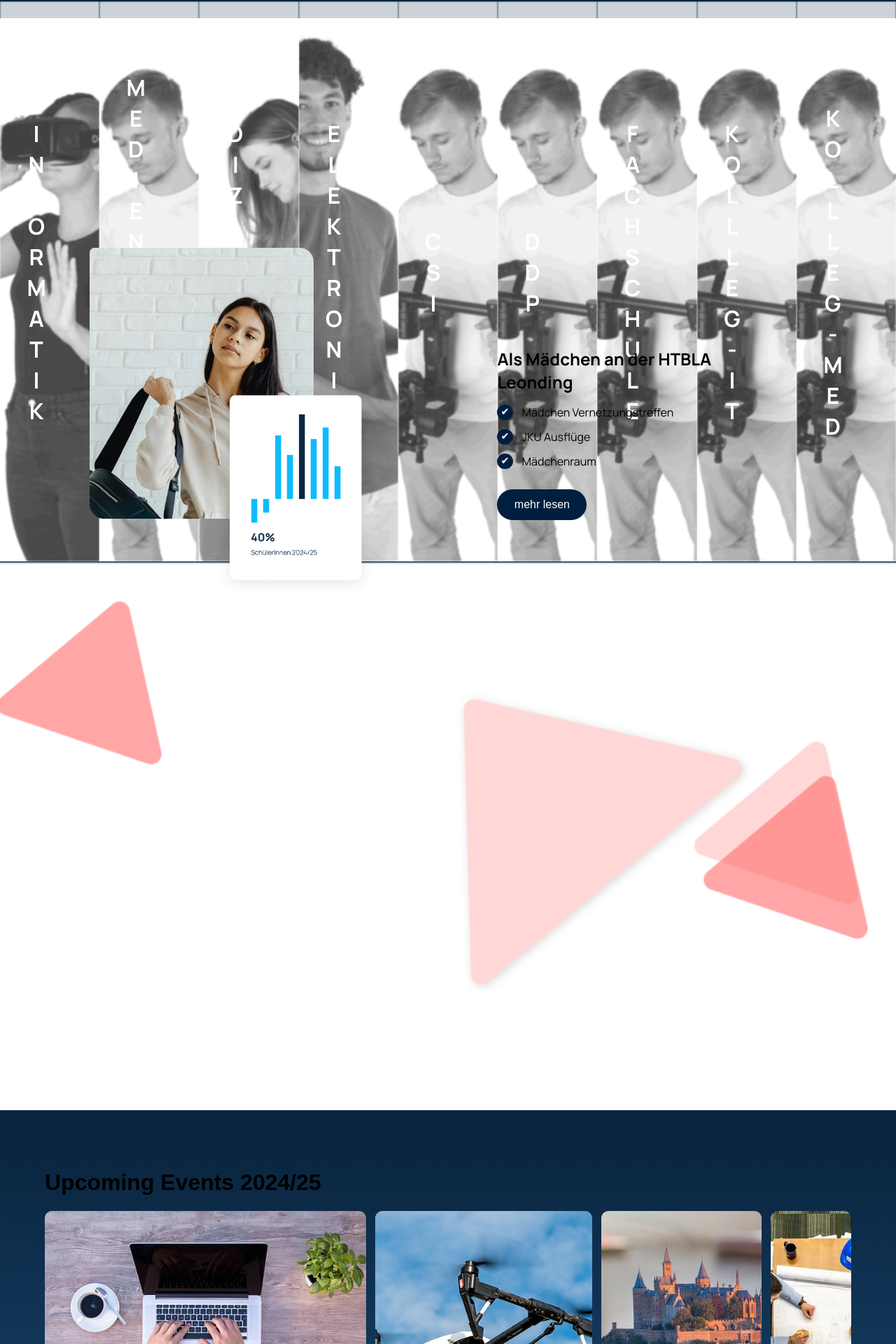
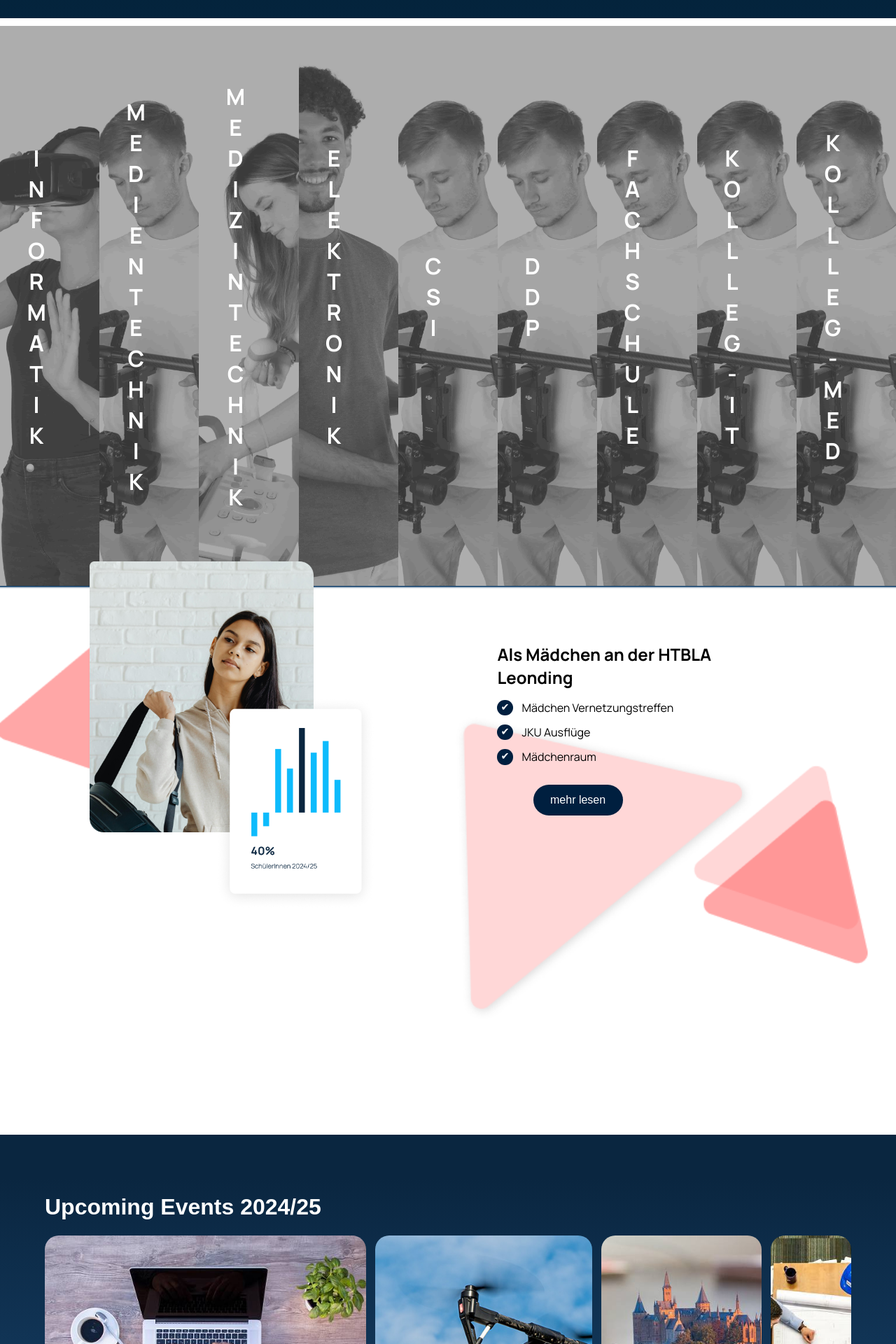
Before and after one commit to 2426-itp-AHITM/edusphere, a PHP site: page / in a window 1280 px wide; the page is wider, and only the part inside the window is pictured. Shown: the part 1566-3486 px from the top of that part at 70% size. Run offline with PHP 8.4, Linux system fonts and the light colour scheme.

Commit message:
index.htmll

```diff
--- a/HTML/Umsetzung_Lien/Homepage/index.html
+++ b/HTML/Umsetzung_Lien/Homepage/index.html
@@ -40,15 +40,7 @@
             <option value="2002">2022</option>
         </select></div>
         <div id="container1">
-            <div id="statsTri1">
-                <img src="../img/triangle1.png" alt="">
-            </div>
-            <div id="statsTri2">
-                <img src="../img/triangle2.png" alt="">
-            </div>
-            <div id="statsTri3">
-                <img src="../img/triangle3.png" alt="">
-            </div>
+
             <div class="stats">
                 <div class="bar bar1">
                     <span>1000+<br>Schüler</span>
@@ -85,9 +77,6 @@
     <div id="allDept">
         <div class="dept">
             <img class="bgImg" src="./img/RollUP_Bilder_komprimiert/RollUP_Bilder_komprimiert/Informatik_Kopie-min.jpg" alt="">
-            <div class="effect3d">
-                <img src="./img//laptop.png" alt="">
-            </div>
 
             <a href="./ddp/ddp.html"><h2 class="deptText">
                 <span>I</span>
--- a/HTML/Umsetzung_Lien/Homepage/sytelIndex.css
+++ b/HTML/Umsetzung_Lien/Homepage/sytelIndex.css
@@ -84,7 +84,6 @@ header nav ul li a {
 #allDept {
     display: flex;
     width: 100vw;
-    margin-top: -2vw;
 }
 
 .dept {
@@ -98,14 +97,15 @@ header nav ul li a {
 
 .dept img {
     width: 100%;
-    height: 100%;
+    height: 110vh;
     object-fit: cover;
     cursor: pointer;
     opacity: 0.8;
+}
 
-}
 .dept .bgImg{
     filter: blur(1.2px);
+    filter: brightness(60%);
 }
 .dept:hover {
     flex: 3;
@@ -196,7 +201,7 @@ header nav ul li a {
     display: flex;
     flex-wrap: wrap;
     justify-content: space-around;
-    margin-top: 40px;
+    margin-top: 75px;
 }
 
 .header {
@@ -264,7 +279,7 @@ p {
 #girls #caro {
     width: 25vw;
     margin-left: 10vw;
-    top: 150vw;
+    top: 185vw;
     position: absolute;
 }
 
@@ -278,14 +293,14 @@ p {
 #girls #scaleGirl {
     width: 18vw;
     margin-left: 24vw;
-    top: 165vw;
+    top: 200vw;
     position: absolute;
 }
 
 #girlsL {
     width: 25vw;
     padding: 2rem;
-    top: 157vw;
+    top: 190vw;
     margin-left: 53vw;
     position: absolute;
 }
@@ -870,16 +894,17 @@ footer {
     height: 100%;
     width: 100%;
     object-fit: cover;
-    border-radius: 10px;
-    z-index: 1;
+    border-radius: 20px;
 }
 
 button {
     border: none;
     background: none;
     font-size: 4.5em;
+    margin-left: 4vw;
+    cursor: pointer;
+    z-index: 10;
 }
-
 #galerie-container {
     width: 90vw;
     margin: auto;
@@ -893,15 +918,13 @@ button {
     font-size: 2em;
     font-weight: bold;
     color: white;
-    /* Weißer Text für besseren Kontrast */
     position: absolute;
     top: 80%;
-    /* Positionierung in der Mitte des Eltern-Elements */
-    left: 25%;
-    /* Horizontale Mitte */
+    left: 35%;
     transform: translate(-50%, -50%);
-    /* Zentrieren des Textes */
     z-index: 2;
-    /* Stellt sicher, dass der Text über dem Bild liegt */
     opacity: 0;
 }
+.title1{
+    color: white;
+}
```
Also changed, not shown: other parts of HTML/Umsetzung_Lien/Homepage/sytelIndex.css (+32 -8 lines).
